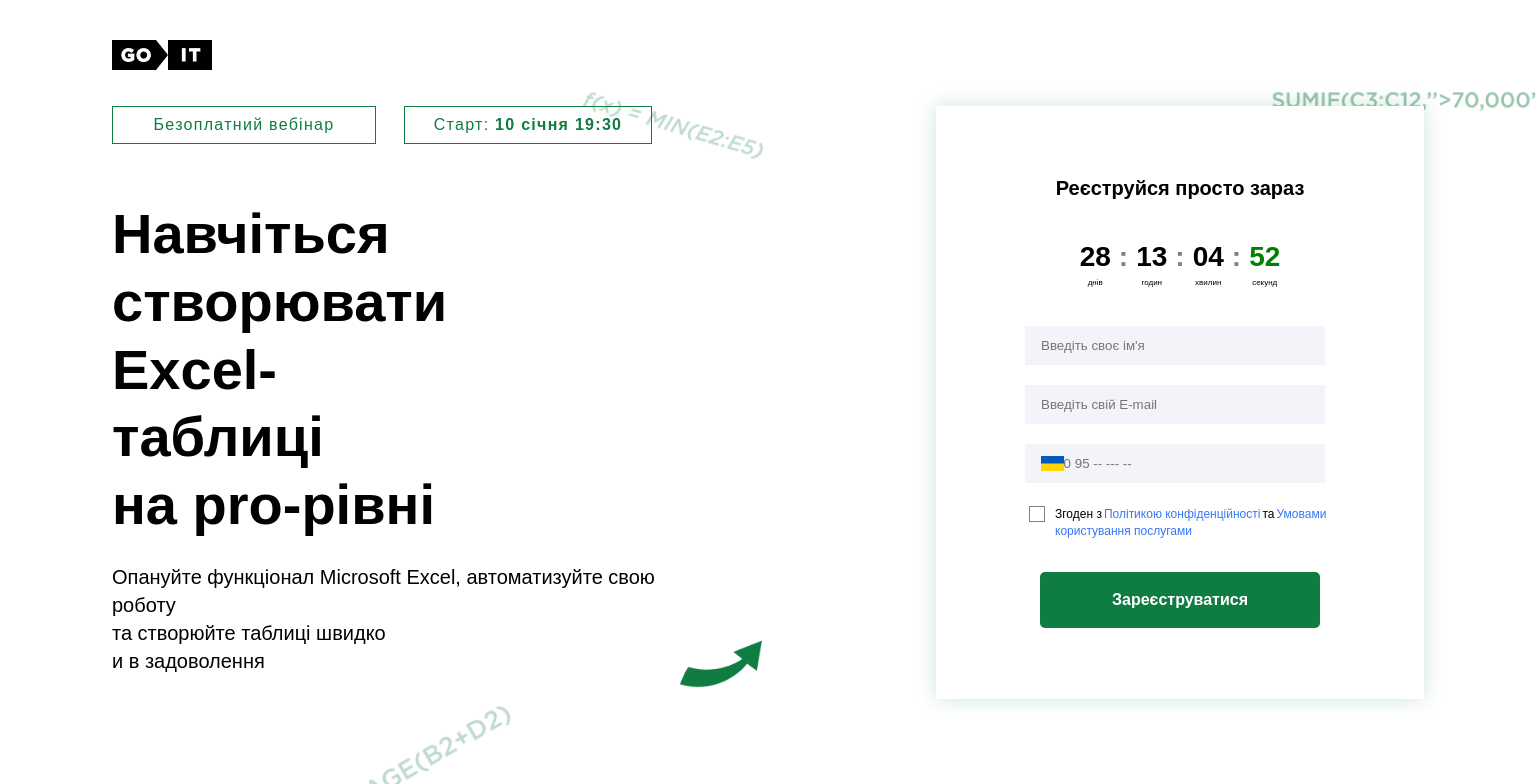
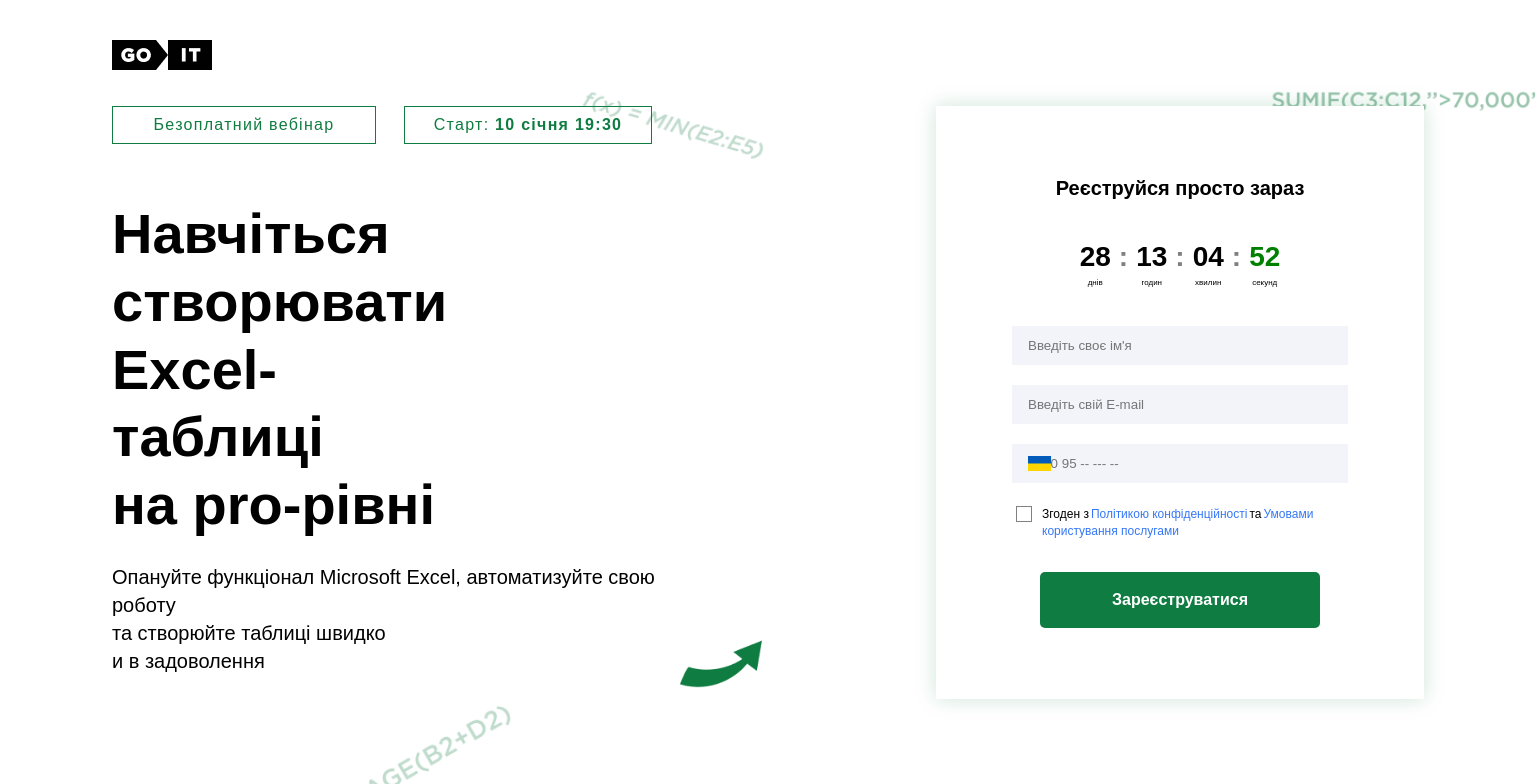
Before and after one commit to alex-miami-petrov/my_excel, a React (Vite) app in the folder vite-project/: page / in a window 1536 px wide. Shown: the top 784 px of the page. Built offline with nearby package versions, Linux system fonts and the light colour scheme.

Commit message:
fix_form_desk

```diff
--- a/vite-project/src/components/form/regForm.module.css
+++ b/vite-project/src/components/form/regForm.module.css
@@ -137,6 +137,6 @@
     margin-left: 0px;
   }
   .input {
-    width: 284px;
+    width: 320px;
   }
 }
```
